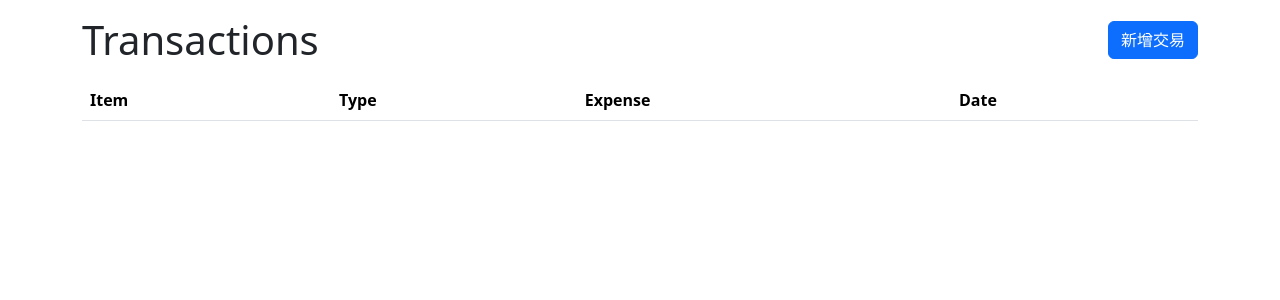
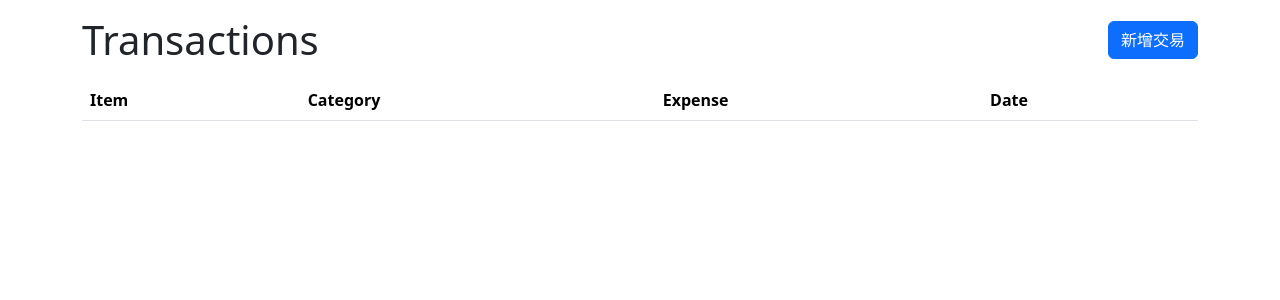
Before and after one commit to Ting-chien/ledger-me, a Flask app: page /transactions/ in a window 1280 px wide. Shown: the part 56-356 px from the top of the page. Run offline with Flask 3, Linux system fonts and the light colour scheme; data that the repository does not hold is empty.

Commit message:
Replace category with foreign key from TransactionCategory

```diff
--- a/app/templates/transactions/index.html
+++ b/app/templates/transactions/index.html
@@ -23,8 +23,13 @@
                         <input type="text" class="form-control" id="item" name="item" required>
                     </div>
                     <div class="mb-3">
-                        <label for="type" class="form-label">Type</label>
-                        <input type="text" class="form-control" id="type" name="type" required>
+                        <label for="category" class="form-label">Category</label>
+                        <select class="form-select" id="category" name="category">
+                            <option value="">請選擇</option>
+                            {% for c in categories %}
+                            <option value="{{ c.id }}">{{ c.name }}</option>
+                            {% endfor %}
+                        </select>
                     </div>
                     <div class="mb-3">
                         <label for="expense" class="form-label">Expense</label>
@@ -32,7 +37,7 @@
                     </div>
                     <div class="mb-3">
                         <label for="date" class="form-label">Date</label>
-                        <input type="datetime-local" class="form-control" id="date" name="date">
+                        <input type="date" class="form-control" id="date" name="date">
                     </div>
                 </div>
                 <div class="modal-footer">
@@ -48,7 +53,7 @@
     <thead>
         <tr>
             <th>Item</th>
-            <th>Type</th>
+            <th>Category</th>
             <th>Expense</th>
             <th>Date</th>
         </tr>
@@ -57,9 +62,9 @@
         {% for t in transactions %}
         <tr>
             <td>{{ t.item }}</td>
-            <td>{{ t.type }}</td>
+            <td>{{ t.category.name if t.category else '' }}</td>
             <td>{{ t.expense }}</td>
-            <td>{{ t.transaction_at.strftime('%Y-%m-%d %H:%M') if t.transaction_at else '' }}</td>
+            <td>{{ t.transaction_at.strftime('%Y-%m-%d') if t.transaction_at else '' }}</td>
         </tr>
         {% endfor %}
     </tbody>
--- a/app/transactions/routes.py
+++ b/app/transactions/routes.py
@@ -1,22 +1,21 @@
 from flask import render_template, request, redirect, url_for
 
 from . import blueprint
-from .models import Transaction
+from .models import Transaction, TransactionCategory
 from app import db
 
 
 @blueprint.route("/", methods=["GET", "POST"])
 def index():
+    categories = TransactionCategory.query.order_by(TransactionCategory.name.asc()).all()
     if request.method == "POST":
-        # Handle form submission for creating a new transaction
         item = request.form.get("item")
-        transaction_type = request.form.get("type")
+        category_id = request.form.get("category")
         expense = request.form.get("expense")
         transaction_at = request.form.get("date")
-        # Create and save the new transaction
         new_transaction = Transaction(
             item=item,
-            type=transaction_type,
+            category_id=category_id if category_id else None,
             expense=expense,
             transaction_at=transaction_at
         )
@@ -24,4 +23,4 @@ def index():
         db.session.commit()
         return redirect(url_for("transactions.index"))
     transactions = Transaction.query.order_by(Transaction.created_at.desc()).all()
-    return render_template("transactions/index.html", transactions=transactions)
+    return render_template("transactions/index.html", transactions=transactions, categories=categories)
--- a/migrations/env.py
+++ b/migrations/env.py
@@ -35,7 +35,7 @@ def get_engine_url():
 # add your model's MetaData object here
 # for 'autogenerate' support
 from app import db
-from app.transactions.models import Transaction
+from app.transactions.models import Transaction, TransactionCategory
 target_metadata = db.metadata
 config.set_main_option('sqlalchemy.url', get_engine_url())
 target_db = current_app.extensions['migrate'].db
--- a/run.py
+++ b/run.py
@@ -1,7 +1,7 @@
 import os
 
 from app import create_app, db
-from app.transactions.models import Transaction
+from app.transactions.models import Transaction, TransactionCategory
 from config import config
 
 ENV = os.getenv('FLASK_ENV', 'development')
@@ -17,4 +17,4 @@ app = create_app(app_config)
 
 @app.shell_context_processor
 def make_shell_context():
-    return dict(db=db, Transaction=Transaction)
+    return dict(db=db, Transaction=Transaction, TransactionCategory=TransactionCategory)
```
Also changed, not shown: app/transactions/models.py (+13 -1 lines), migrations/versions/bb9bba74c9be_add_new_table_transaction_categories_.py (added, +43 -0 lines).
